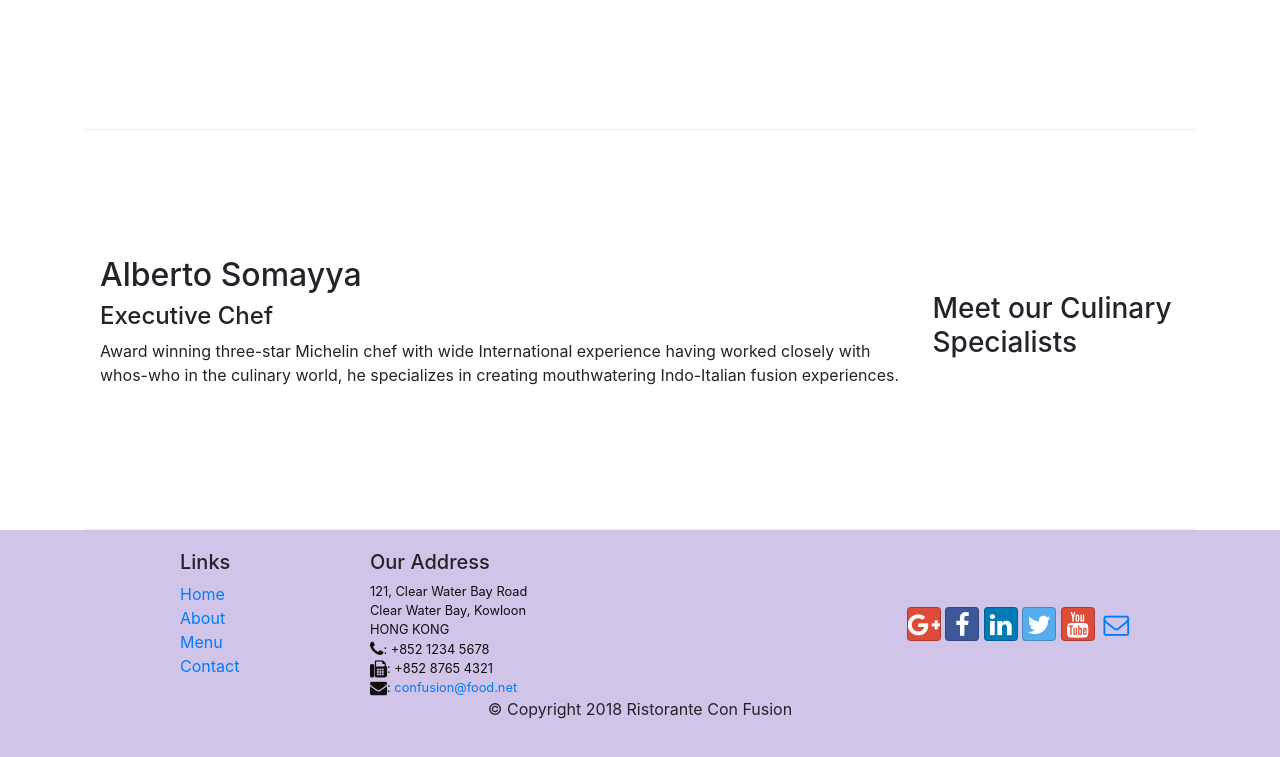
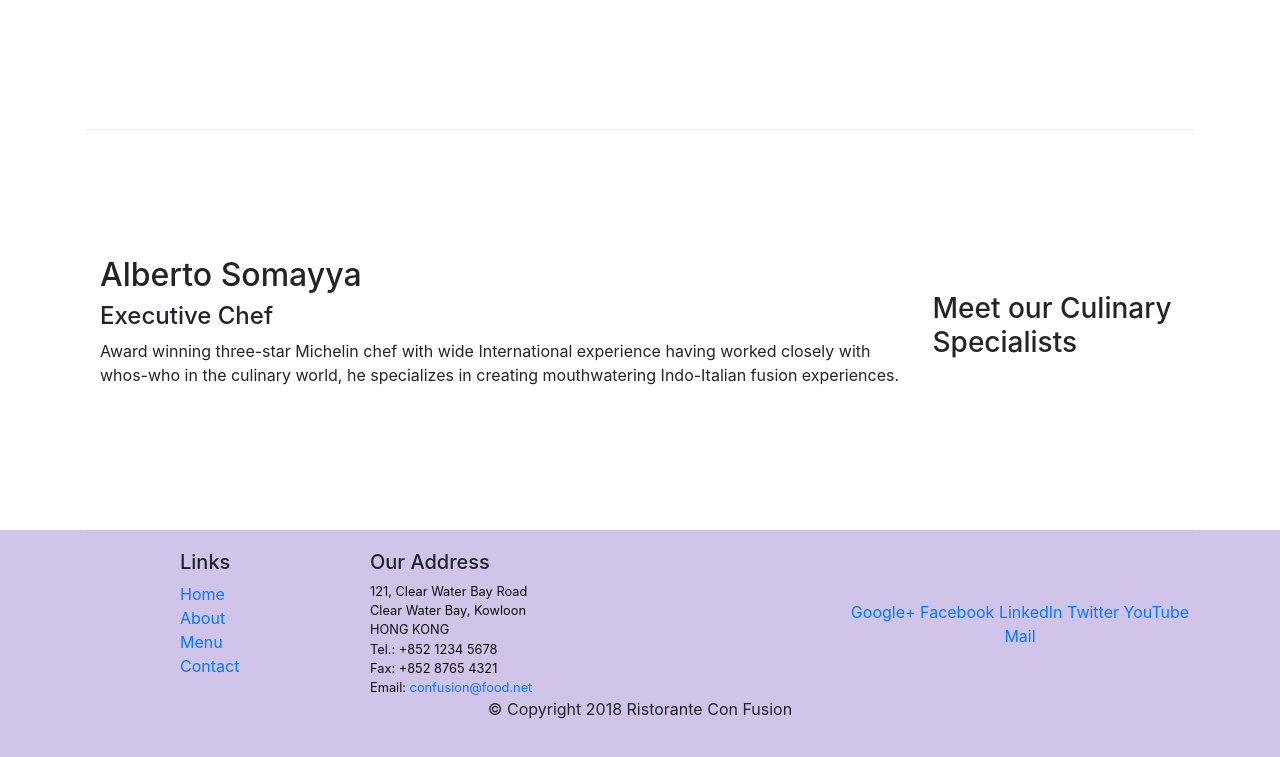
Before and after one commit to azharuddin207/Bootstrap, a website: page index.html in a window 1280 px wide. Shown: the part 954-1711 px from the top of the page. Drawn offline with nearby package versions, Linux system fonts and the light colour scheme.

Commit message:
grid part 2

```diff
--- a/index.html
+++ b/index.html
@@ -10,8 +10,6 @@
 
     <!-- Bootstrap CSS -->
     <link rel="stylesheet" href="node_modules/bootstrap/dist/css/bootstrap.min.css">
-    <link rel="stylesheet" href="node_modules/font-awesome/css/font-awesome.min.css">
-    <link rel="stylesheet" href="node_modules/bootstrap-social/bootstrap-social.css">
     <link rel="stylesheet" href="css/style.css">
 </head>
 
@@ -26,10 +24,10 @@
 
 
                         <ul class="navbar-nav mr-auto">
-                            <li class="nav-item active"><a class="nav-link" href="#"><span class="fa fa-home fa-lg"></span> Home</a></li>
-                            <li class="nav-item"><a class="nav-link" href="./aboutus.html"><span class="fa fa-info fa-lg"></span> About</a></li>
-                            <li class="nav-item"><a class="nav-link" href="#"><span class="fa fa-list fa-lg"></span> Menu</a></li>
-                            <li class="nav-item"><a class="nav-link" href="#"><span class="fa fa-address-card fa-lg"></span> Contact</a></li>
+                            <li class="nav-item active"><a class="nav-link" href="#">Home</a></li>
+                            <li class="nav-item"><a class="nav-link" href="./aboutus.html">About</a></li>
+                            <li class="nav-item"><a class="nav-link" href="#">Menu</a></li>
+                            <li class="nav-item"><a class="nav-link" href="#">Contact</a></li>
                         </ul>
                 </div>
                 </div>
@@ -102,23 +100,20 @@
 		              121, Clear Water Bay Road<br>
 		              Clear Water Bay, Kowloon<br>
 		              HONG KONG<br>
-                      <i class="fa fa-phone fa-lg"></i>: +852 1234 5678<br>
-                      <i class="fa fa-fax fa-lg"></i>: +852 8765 4321<br>
-                      <i class="fa fa-envelope fa-lg"></i>:
-                      <a href="mailto:confusion@food.net">confusion@food.net</a>
-                    </address>
+		              Tel.: +852 1234 5678<br>
+		              Fax: +852 8765 4321<br>
+		              Email: <a href="mailto:confusion@food.net">confusion@food.net</a>
+		           </address>
                 </div>
                 <div class="col-12 col-sm-4 align-self-center">
-                        <div class="text-center">
-                                <a class="btn btn-social-icon btn-google" href="http://google.com/+"><i class="fa fa-google-plus"></i></a>
-                                <a class="btn btn-social-icon btn-facebook" href="http://www.facebook.com/profile.php?id="><i class="fa fa-facebook"></i></a>
-                                <a class="btn btn-social-icon btn-linkedin" href="http://www.linkedin.com/in/"><i class="fa fa-linkedin"></i></a>
-                                <a class="btn btn-social-icon btn-twitter" href="http://twitter.com/"><i class="fa fa-twitter"></i></a>
-                                <a class="btn btn-social-icon btn-google" href="http://youtube.com/"><i class="fa fa-youtube"></i></a>
-                                <a class="btn btn-social-icon" href="mailto:"><i class="fa fa-envelope-o"></i></a>
-                            </div>
-
-
+                    <div class="text-center">
+                        <a href="http://google.com/+">Google+</a>
+                        <a href="http://www.facebook.com/profile.php?id=">Facebook</a>
+                        <a href="http://www.linkedin.com/in/">LinkedIn</a>
+                        <a href="http://twitter.com/">Twitter</a>
+                        <a href="http://youtube.com/">YouTube</a>
+                        <a href="mailto:">Mail</a>
+                    </div>
                 </div >
            </div>
            <div class="row justify-content-center">
```
